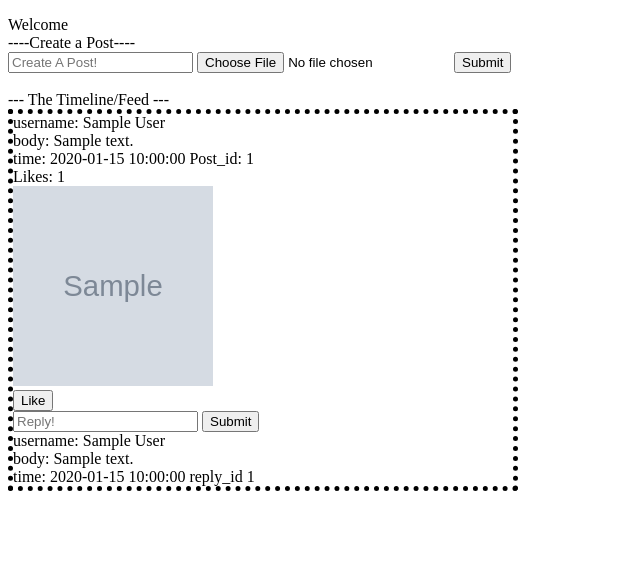
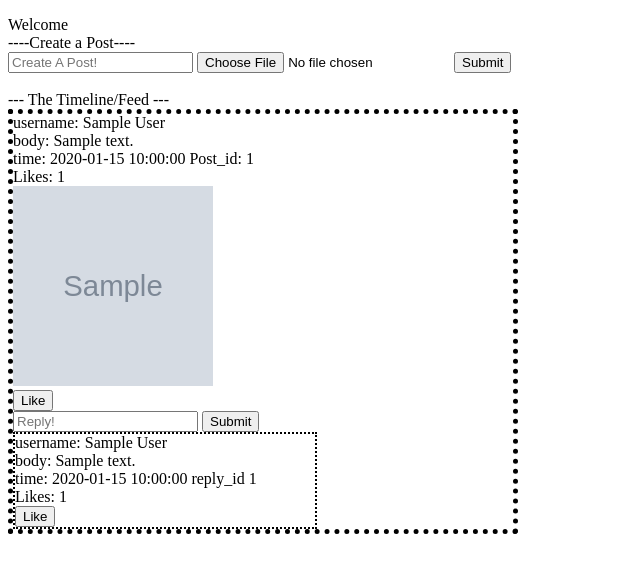
Before and after one commit to mellodynguyen/bunbook, a Flask app: page /home in a window 1280 px wide. Shown: the top 573 px of the page, without its empty margins (0-640 px from the left). Run offline with Flask 3, Linux system fonts and the light colour scheme; tables that the repository leaves empty hold one stand-in row (values such as "Sample post"); grey boxes marked "Sample" are stand-in pictures.

Commit message:
added like features for replies

```diff
--- a/crud.py
+++ b/crud.py
@@ -33,6 +33,7 @@ def create_reply(user_id, post_id, body, timestamp):
 
 # like is not a column so it is not a CRUD function we need to call out
 def create_like_for_post(user_id, post_id):
+    """Create a like for a post and return the like"""
     post_like = PostLike(user_id=user_id, post_id=post_id)
 
     return post_like
@@ -43,7 +44,12 @@ def create_like_for_post(user_id, post_id):
 
 #     return replies
 
+def create_like_for_reply(user_id, reply_id):
+    """Create a like for a reply and return the like"""
 
+    reply_like = ReplyLike(user_id=user_id, reply_id=reply_id)
+
+    return reply_like
 
 
 # CRUD also needs to deal with database connections
--- a/server.py
+++ b/server.py
@@ -166,7 +166,7 @@ def create_a_reply():
 
 @app.route('/like-post', methods=['POST'])
 def like_a_post():
-    """Process liking a post"""
+    """Process liking a post."""
 
     # like_id = request.form.get('likebutton')
 
@@ -181,7 +181,20 @@ def like_a_post():
 
     return redirect('/home')
 
+@app.route('/like-reply', methods=['POST'])
+def like_a_reply():
+    """Process liking a reply."""
 
+    user_id = session['user_id']
+
+    reply_id = int(request.form.get('likereplyid'))
+
+    replylike = crud.create_like_for_reply(user_id, reply_id)
+
+    db.session.add(replylike)
+    db.session.commit()
+
+    return redirect('/home')
 
 
 # helper function to upload image to cloudinary
--- a/static/css/style.css
+++ b/static/css/style.css
@@ -1,5 +1,5 @@
 .postblock {
-    border: 5px solid black;
+    border: 5px black;
     border-style: dotted;
     width: 500px;
 }
@@ -8,3 +8,9 @@
     height: 200px;
     width: 200px;
 }
+
+.replyblock {
+    border: 2px black;
+    border-style: dotted;
+    width: 300px;
+}
--- a/static/js/feedscript.js
+++ b/static/js/feedscript.js
@@ -34,7 +34,7 @@ document.querySelectorAll('.createreply').addEventListener('submit', (evt) => {
 });
 
 // for liking a post
-document.querySelectorAll('.likeapost')addEventListener('submit', (evt) => {
+document.querySelectorAll('.likeapost').addEventListener('submit', (evt) => {
     evt.preventDefault();
 
     evt.target.document.querySelector('#likepostid').value
@@ -45,4 +45,12 @@ document.querySelectorAll('.likeapost')addEventListener('submit', (evt) => {
 
     //     })
 
-})
+});
+
+// for liking a reply
+document.querySelectorAll('.likeareply').addEventListener('submit', (evt) => {
+    evt.preventDefault();
+
+    evt.target.document.querySelector('#likereplyid').value
+
+});
--- a/templates/home.html
+++ b/templates/home.html
@@ -61,6 +61,14 @@ Welcome {{ session["screenname"] }}
       <br>
       time: {{ reply.timestamp }}
       reply_id {{ reply.reply_id }}
+      <br>
+      Likes: {{ calculatelikes(reply.like) }}
+      <br>
+      <!-- Like a reply form -->
+      <form class="likeareply" action="/like-reply" method="post">
+        <input type="hidden" id="likereplyid" name="likereplyid" value="{{ reply.reply_id}}">
+        <button type="submit" name="likebutton">Like</button>
+      </form>
       {% endfor %}
     {% endif %}
   </div>
```
Lines whose indentation alone changed are shown as unchanged.
